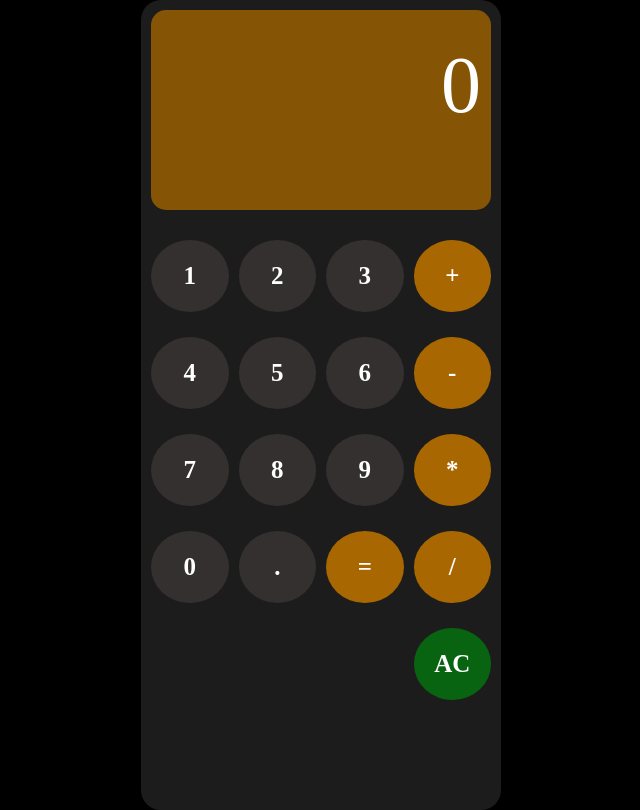
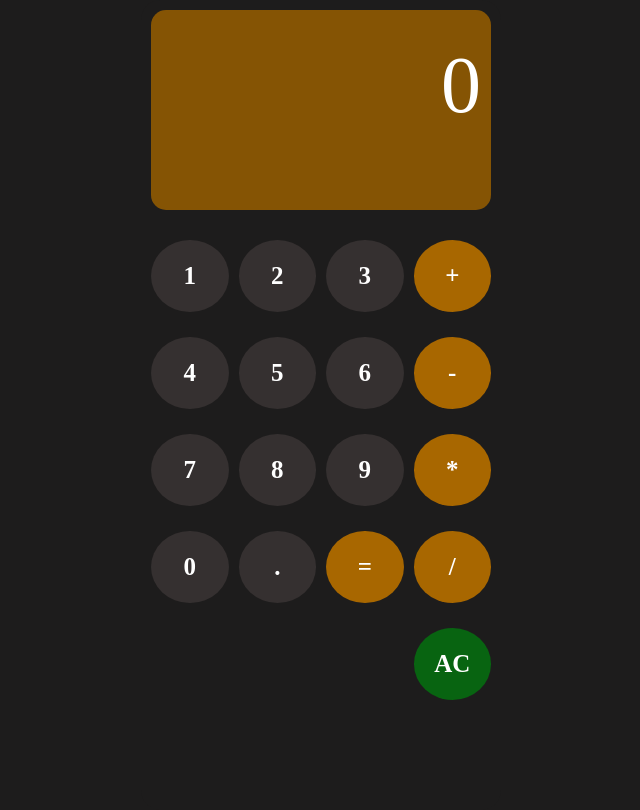
Before and after one commit to TimLif/calc, a plain HTML site: page index.html in a window 1280 px wide. Shown: the whole page, without its empty margins (319-959 px from the left). Drawn offline with Linux system fonts and the light colour scheme.

Commit message:
Update style.css

```diff
--- a/style.css
+++ b/style.css
@@ -6,7 +6,8 @@
 body{
     padding-left: calc(50% - 360px / 2);
     padding-right: calc(50% - 360px / 2);
-    background-color: black;
+    background-color: rgb(29, 28, 28);
+
 }
 a{
     text-decoration: none;
```
